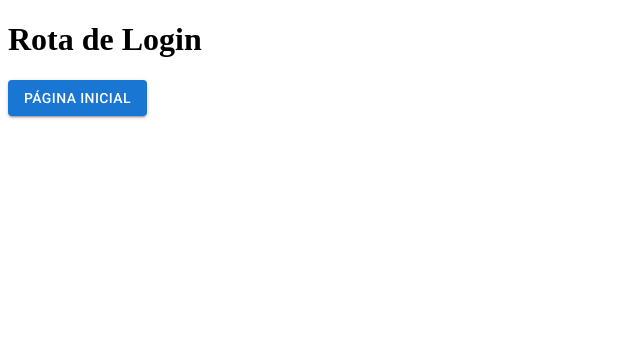
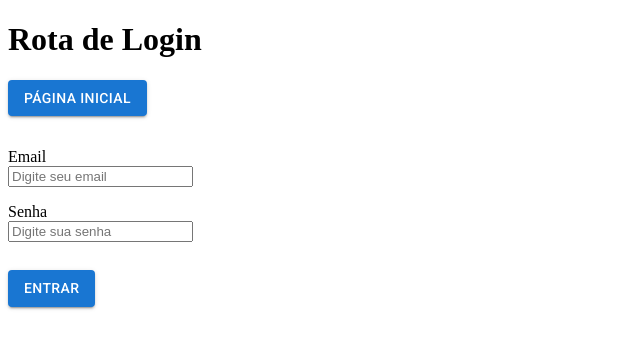
Before and after one commit to ocsoares/Aprendendo-ReactJS, a React (Vite) app: page /login in a window 1280 px wide. Shown: the top 348 px of the page, without its empty margins (0-640 px from the left). Built offline with nearby package versions, Linux system fonts and the light colour scheme.

Commit message:
feat: add login form with useState to get the final values

```diff
--- a/src/app/pages/Login.tsx
+++ b/src/app/pages/Login.tsx
@@ -1,11 +1,22 @@
 import { Button } from "@mui/material";
+import { useState } from "react";
 import { useNavigate } from "react-router-dom";
 
 export const Login = () => {
+  const [email, setEmail] = useState("");
+  const [password, setPassword] = useState("");
+
   const routerNavigate = useNavigate();
 
   const handleClick = () => {
     routerNavigate("/home"); // FUNÇÃO para NAVEGAR para uma Rota Especificada !!!
+  };
+
+  const handleLogin = () => {
+    console.log("Clicado no Login");
+
+    console.log("Valor FINAL do Email:", email);
+    console.log("Valor FINAL do Password:", password);
   };
 
   return (
@@ -15,6 +26,42 @@ export const Login = () => {
       <Button variant="contained" onClick={handleClick}>
         Página inicial
       </Button>
+
+      <div>
+        <div style={{ marginTop: "2em" }}>
+          <span>Email</span>
+          <br />
+          <input
+            type="email"
+            placeholder="Digite seu email"
+            value={email} // Vincula o Valor do Campo para ser CONTROLADA pelo React
+            // ---------------------------------------------------------------------------------------
+            // Sempre que o Valor INICIAL do "email" mudar, no caso uma String vazia (""), vai MUDAR o
+            // valor Inicial para o Valor que foi DIGITADO, o que possibilita pegar o Input FINAL !!
+            onChange={(event) => setEmail(event.target.value)}
+          />
+        </div>
+
+        <div style={{ marginTop: "1em" }}>
+          <span>Senha</span>
+          <br />
+          <input
+            type="password"
+            placeholder="Digite sua senha"
+            value={password}
+            onChange={(event) => setPassword(event.target.value)}
+          />
+        </div>
+      </div>
+
+      <Button
+        variant="contained"
+        type="button"
+        onClick={handleLogin}
+        style={{ marginTop: "2em" }}
+      >
+        Entrar
+      </Button>
     </div>
   );
 };
```
